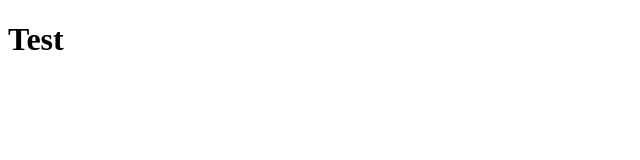
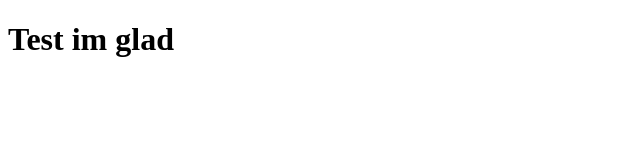
Before and after one commit to Nathnael73/Web-Course, a plain HTML site: page Site/index.html in a window 1280 px wide. Shown: the whole page, without its empty margins (0-640 px from the left). Drawn offline with Linux system fonts and the light colour scheme.

Commit message:
Just revising

```diff
--- a/Site/index.html
+++ b/Site/index.html
@@ -6,6 +6,6 @@
 	<title>Finallly</title>
 </head>
 <body>
-<h1>Test</h1>
+<h1>Test im glad</h1>
 </body>
 </html>
```
